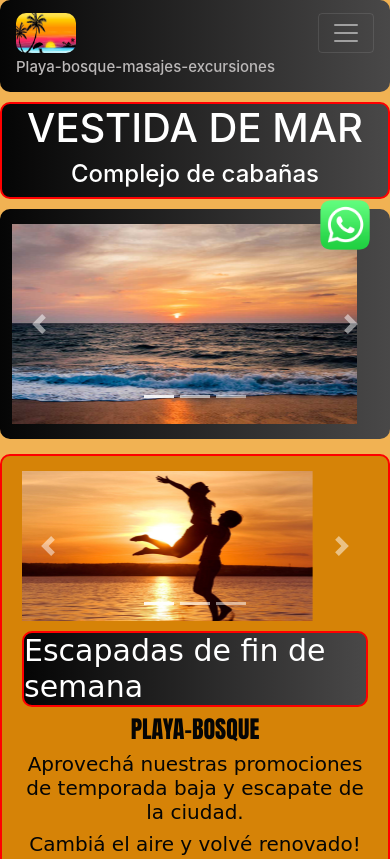
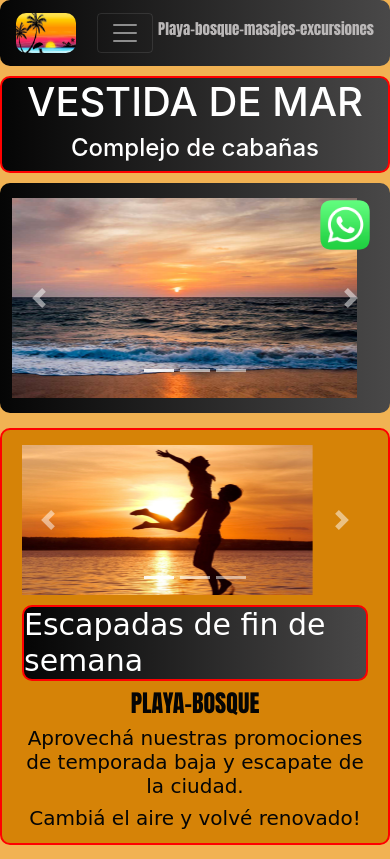
Before and after one commit to leop1985/vestida-de-mar, a website: page index.html in a window 390 px wide. Shown: the top 859 px of the page. Drawn offline with nearby package versions, Linux system fonts and the light colour scheme; files whose address does not match are found by name; a web font is replaced by a local one.

Commit message:
centrado slogan navbar con flex

```diff
--- a/index.html
+++ b/index.html
@@ -48,7 +48,7 @@
                             </li>
                           </ul>
                         </div>
-                        <h4 class="slogan_navbar" style="text-align: center";>Playa-bosque-masajes-excursiones</h4>
+                        <h4 class="slogan_navbar">Playa-bosque-masajes-excursiones</h4>
                     </nav>
                 </div>
             </div>
--- a/scss/estilos.scss
+++ b/scss/estilos.scss
@@ -30,6 +30,7 @@
     align-items: flex-end;
     justify-content: flex-end;
     color: rgb(187, 184, 184);
+    font-family: Impact, Haettenschweiler, 'Arial Narrow Bold', sans-serif;
 }
 
 .contenedorImgIndex, .contenedorImgMasajes, .contenedorImgActividades {
@@ -288,7 +289,10 @@
     }
     .slogan_navbar{
         font-size: 15px;
-        text-align: center;
+        font-family: Impact, Haettenschweiler, 'Arial Narrow Bold', sans-serif;
+        display: flex;
+        align-items: center;
+        justify-content: center;
     }
     .mapContactos {
         width: 300px;
```
Also changed, not shown: scss/estilos.css, 1 other file.
